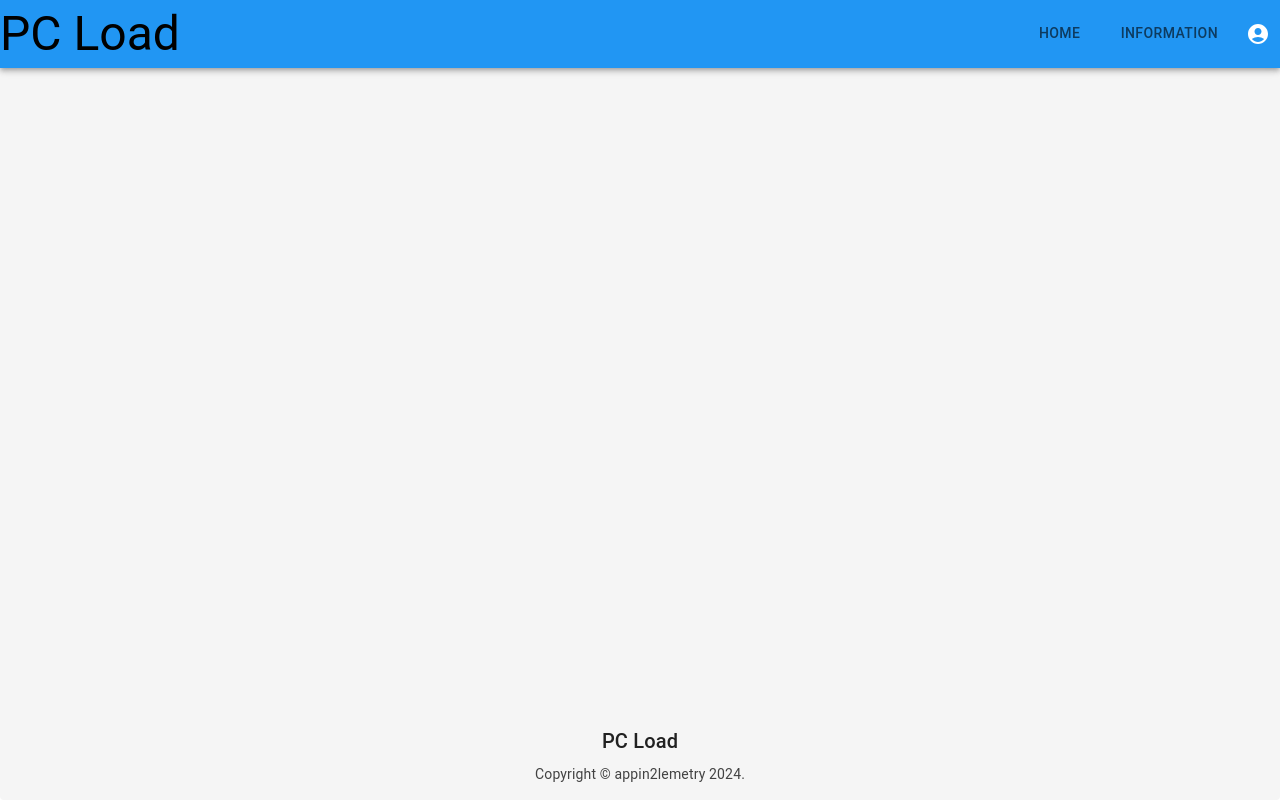
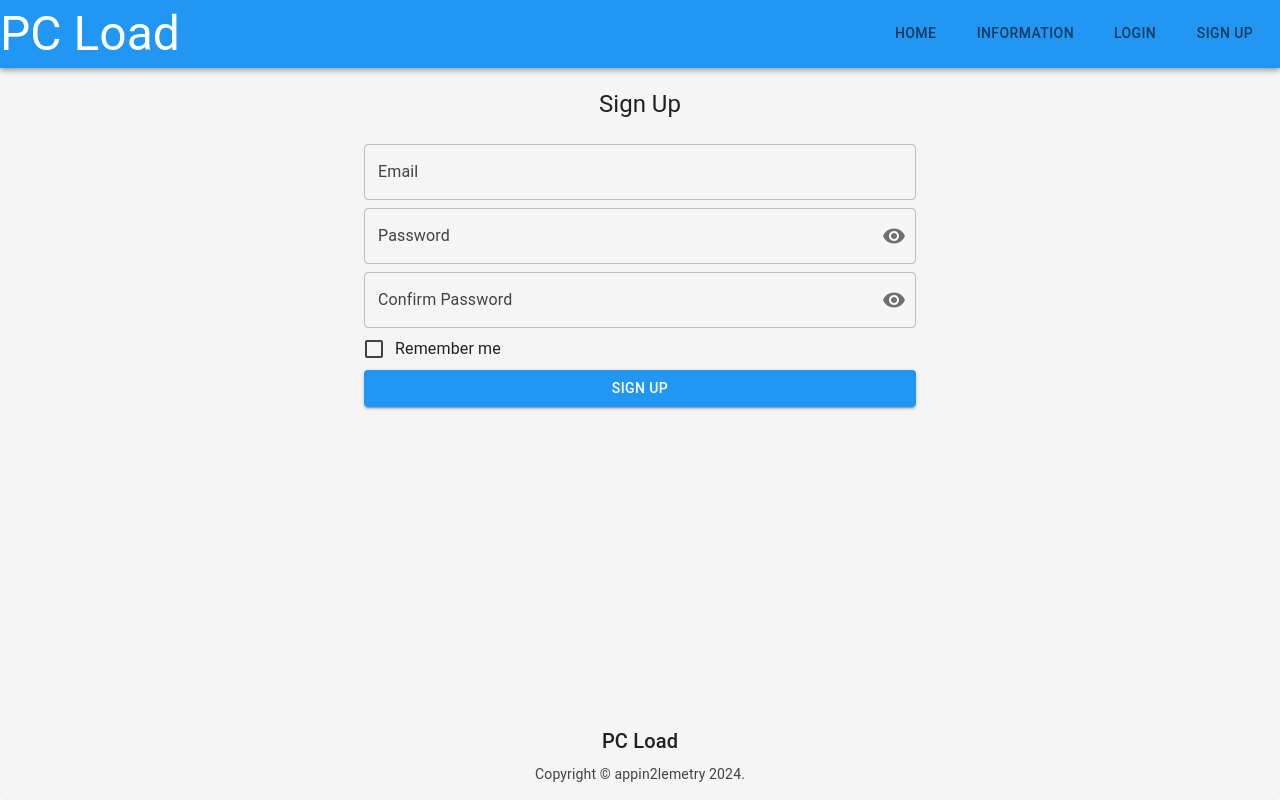
Before and after one commit to Egev604/appin2lemetry, a React (Create React App) app: page /register in a window 1280 px wide. Built offline with nearby package versions, Linux system fonts and the light colour scheme.

Commit message:
Sign up and login form (#13)
* Auth Page is Created

* Ready Auth Page

* Refactor header

* Small fixes

---------

Co-authored-by: Maksim Kropanov <kropanov2012@gmail.com>

```diff
--- /dev/null
+++ b/src/components/Authorization/Login.tsx
@@ -0,0 +1,85 @@
+import React, {useState} from 'react';
+import {
+    Typography,
+    TextField,
+    Checkbox,
+    FormControlLabel,
+    Button,
+    Container,
+    FormControl,
+    InputLabel, OutlinedInput, InputAdornment, IconButton
+} from '@mui/material';
+import {Visibility, VisibilityOff} from "@mui/icons-material";
+interface LoginData {
+    email: string;
+    password: string;
+}
+const Login = () => {
+    const [loginData, setLoginData] = useState<LoginData>({
+        email: '',
+        password: ''
+    })
+    const [rememberMe, setRememberMe] = useState(false);
+    const [showPassword, setShowPassword] = React.useState(false);
+    const handleInputChange = (e: React.ChangeEvent<HTMLInputElement>) => {
+        const { name, value } = e.target;
+        setLoginData((prevLoginData) => ({
+            ...prevLoginData,
+            [name]: value,
+        }));
+    };
+
+    const handleLogin = () => {
+
+    };
+    return (
+        <Container maxWidth="sm" style={{ marginTop: '20px' }}>
+            <Typography variant="h5" align="center" gutterBottom>
+                Log in
+            </Typography>
+            <Typography variant="body1" align="center" gutterBottom>
+                Please log in to use platform
+            </Typography>
+            <form onSubmit={handleLogin}>
+                <TextField
+                    fullWidth
+                    label="Email/Login"
+                    name="email"
+                    variant="outlined"
+                    margin="normal"
+                    value={loginData.email}
+                    onChange={handleInputChange}
+                />
+                <FormControl fullWidth>
+                    <InputLabel htmlFor="outlined-adornment-password">Password</InputLabel>
+                    <OutlinedInput
+                        id="outlined-adornment-password"
+                        type={showPassword ? 'text' : 'password'}
+                        endAdornment={
+                            <InputAdornment position="end">
+                                <IconButton
+                                    aria-label="toggle password visibility"
+                                    onClick={() => setShowPassword((show) => !show)}
+                                    onMouseDown={(event: React.MouseEvent<HTMLButtonElement>) => event.preventDefault()}
+                                    edge="end"
+                                >
+                                    {showPassword ? <VisibilityOff /> : <Visibility />}
+                                </IconButton>
+                            </InputAdornment>
+                        }
+                        label="Password"
+                    />
+                </FormControl>
+                <FormControlLabel
+                    control={<Checkbox checked={rememberMe} onChange={() => setRememberMe(!rememberMe)} />}
+                    label="Remember me"
+                />
+                <Button type="submit" variant="contained" color="primary" fullWidth>
+                    Login
+                </Button>
+            </form>
+        </Container>
+    );
+};
+
+export default Login;
--- /dev/null
+++ b/src/components/Authorization/SignUp.tsx
@@ -0,0 +1,111 @@
+import React, { useState } from 'react';
+import {
+    Typography,
+    TextField,
+    Button,
+    Container,
+    FormControl,
+    InputLabel,
+    OutlinedInput,
+    InputAdornment,
+    IconButton,
+    FormControlLabel,
+    Checkbox
+} from '@mui/material';
+import { Visibility, VisibilityOff } from "@mui/icons-material";
+
+interface SignUpData {
+    email: string;
+    password: string;
+    confirmPassword: string;
+}
+
+const SignUp = () => {
+    const [signUpData, setSignUpData] = useState<SignUpData>({
+        email: '',
+        password: '',
+        confirmPassword: ''
+    });
+    const [showPassword, setShowPassword] = React.useState(false);
+    const [rememberMe, setRememberMe] = useState(false);
+
+    const handleInputChange = (e: React.ChangeEvent<HTMLInputElement>) => {
+        const { name, value } = e.target;
+        setSignUpData((prevSignUpData) => ({
+            ...prevSignUpData,
+            [name]: value,
+        }));
+    };
+
+    const handleSignUp = () => {
+
+    };
+
+    return (
+        <Container maxWidth="sm" style={{ marginTop: '20px' }}>
+            <Typography variant="h5" align="center" gutterBottom>
+                Sign Up
+            </Typography>
+            <form onSubmit={handleSignUp}>
+                <TextField
+                    fullWidth
+                    label="Email"
+                    name="email"
+                    variant="outlined"
+                    margin="normal"
+                    value={signUpData.email}
+                    onChange={handleInputChange}
+                />
+                <FormControl fullWidth>
+                    <InputLabel htmlFor="outlined-adornment-password">Password</InputLabel>
+                    <OutlinedInput
+                        id="outlined-adornment-password"
+                        type={showPassword ? 'text' : 'password'}
+                        endAdornment={
+                            <InputAdornment position="end">
+                                <IconButton
+                                    aria-label="toggle password visibility"
+                                    onClick={() => setShowPassword(!showPassword)}
+                                    onMouseDown={(event: React.MouseEvent<HTMLButtonElement>) => event.preventDefault()}
+                                    edge="end"
+                                >
+                                    {showPassword ? <VisibilityOff /> : <Visibility />}
+                                </IconButton>
+                            </InputAdornment>
+                        }
+                        label="Password"
+                    />
+                </FormControl>
+                <FormControl fullWidth sx={{ mt: 1}}>
+                    <InputLabel htmlFor="outlined-adornment-confirm-password">Confirm Password</InputLabel>
+                    <OutlinedInput
+                        id="outlined-adornment-confirm-password"
+                        type={showPassword ? 'text' : 'password'}
+                        endAdornment={
+                            <InputAdornment position="end">
+                                <IconButton
+                                    aria-label="toggle password visibility"
+                                    onClick={() => setShowPassword(!showPassword)}
+                                    onMouseDown={(event: React.MouseEvent<HTMLButtonElement>) => event.preventDefault()}
+                                    edge="end"
+                                >
+                                    {showPassword ? <VisibilityOff /> : <Visibility />}
+                                </IconButton>
+                            </InputAdornment>
+                        }
+                        label="Confirm Password"
+                    />
+                </FormControl>
+                <FormControlLabel
+                    control={<Checkbox checked={rememberMe} onChange={() => setRememberMe(!rememberMe)} />}
+                    label="Remember me"
+                />
+                <Button type="submit" variant="contained" color="primary" fullWidth>
+                    Sign Up
+                </Button>
+            </form>
+        </Container>
+    );
+};
+
+export default SignUp;
--- a/src/components/Header.tsx
+++ b/src/components/Header.tsx
@@ -3,31 +3,39 @@ import {Box, Tabs, Tab, AppBar, Typography, IconButton} from "@mui/material";
 import {Link} from 'react-router-dom';
 import AccountCircleIcon from '@mui/icons-material/AccountCircle';
 import Menu from "./Menu";
+import {IUser} from "../models/User";
 //qwe
 const Header = () => {
     const [isMenuOpen, setIsMenuOpen] = useState(false);
-
+    const [currentUser] = useState<IUser | undefined>(undefined);
     const toggleMenu = () => {
         setIsMenuOpen(!isMenuOpen);
     };
     return (
         <AppBar position="static">
             <Box sx={{width: '100%', display: 'flex', justifyContent: 'space-between', alignItems: 'center'}}>
-                <Link to="/main" style={{textDecoration: 'none', color: 'black'}}>
-                    <Typography variant="h3">
-                        PC Load
-                    </Typography>
-                </Link>
-                <Tabs aria-label="basic tabs example" style={{margin:10}} >
+                <Typography variant="h3">
+                    PC Load
+                </Typography>
+                <Tabs aria-label="basic tabs example" style={{margin: 10}}>
                     <Link to="/main" style={{textDecoration: 'none', color: 'black'}}>
                         <Tab label="Home"/>
                     </Link>
                     <Link to="/info" style={{textDecoration: 'none', color: 'black'}}>
                         <Tab label="Information"/>
                     </Link>
-                    <IconButton onClick={toggleMenu} size="large" edge="end" color="inherit"  >
-                        <AccountCircleIcon />
-                    </IconButton>
+                    {currentUser ? (<IconButton onClick={toggleMenu} size="large" edge="end" color="inherit" sx={{ mr: 2, ml: 2 }}>
+                        <AccountCircleIcon/>
+                    </IconButton>) : (
+                        <>
+                            <Link to="/login" style={{textDecoration: 'none', color: 'black'}}>
+                                <Tab label="Login"/>
+                            </Link>
+                            <Link to="/register" style={{textDecoration: 'none', color: 'black'}}>
+                                <Tab label="Sign Up"/>
+                            </Link>
+                        </>
+                    )}
                     <Menu toggleMenu={toggleMenu} isMenuOpen={isMenuOpen}/>
                 </Tabs>
             </Box>
--- /dev/null
+++ b/src/models/User.tsx
@@ -0,0 +1,5 @@
+export interface IUser {
+    id: number;
+    userName: string;
+    email: string;
+}
--- a/src/routes/AppRoutes.tsx
+++ b/src/routes/AppRoutes.tsx
@@ -2,12 +2,16 @@ import React from 'react';
 import { Routes, Route } from 'react-router-dom';
 import Info from '../pages/info/Info';
 import Main from '../pages/main/components/Main';
+import Login from "../components/Authorization/Login";
+import SignUp from "../components/Authorization/SignUp";
 const AppRoutes = () => {
     return (
         <Routes>
-            <Route path="/" element={<Main/>}/>
+            <Route path="/" element={<Login/>}/>
             <Route path="/main" element={<Main/>}/>
             <Route path="/info" element={<Info/>}/>
+            <Route path="/login" element={<Login />} />
+            <Route path="/register" element={<SignUp />} />
         </Routes>
     );
 };
```
